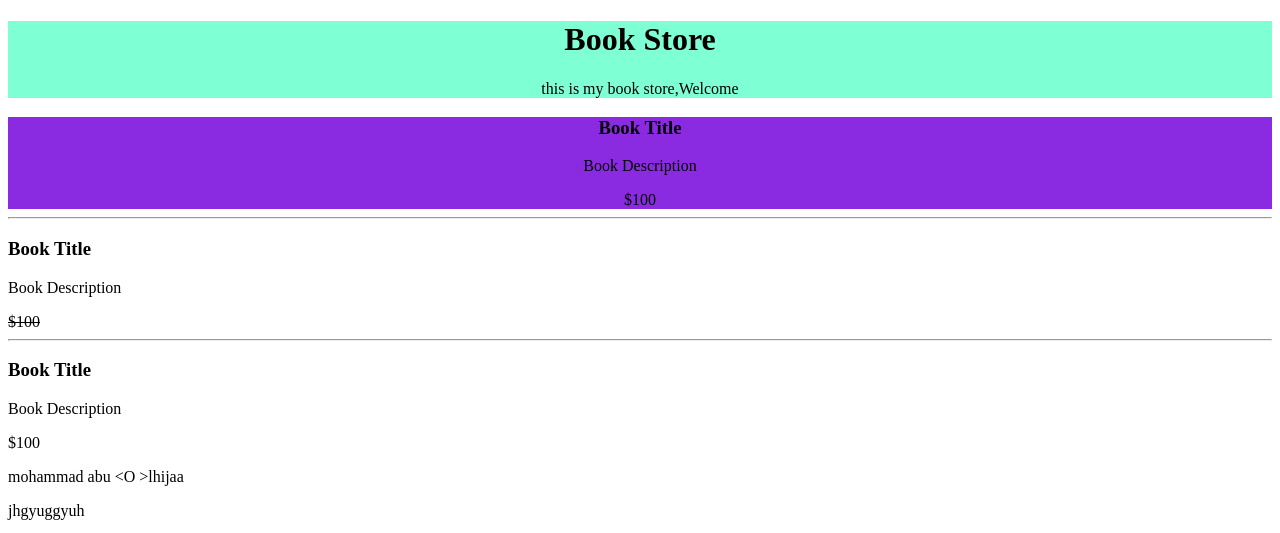
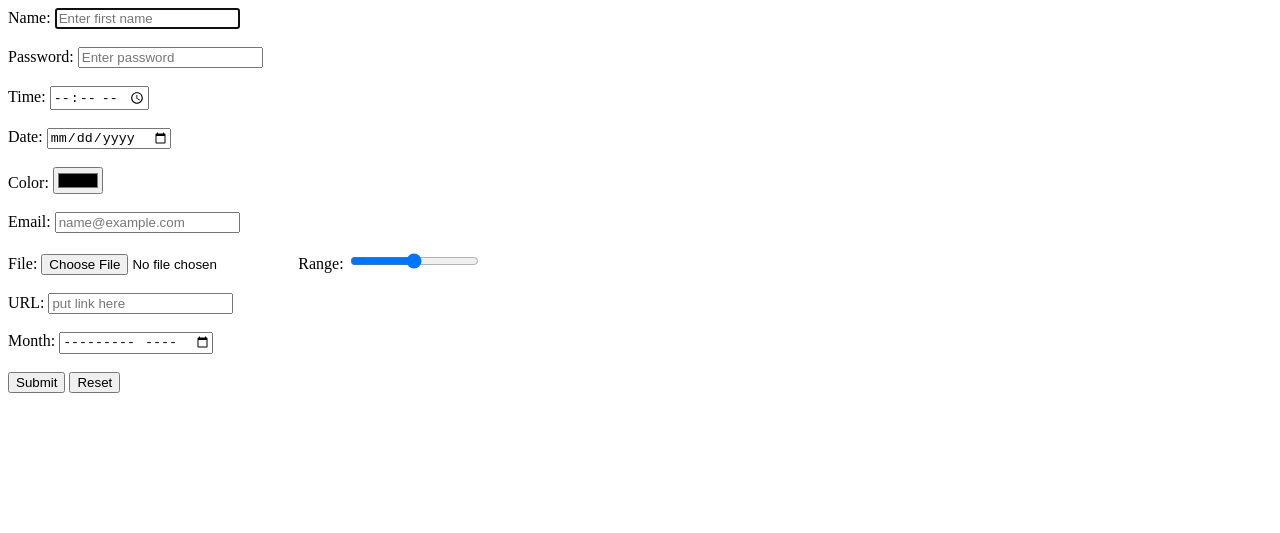
Before and after one commit to mohammad2001ah/my-work, a plain HTML site: page html course/index.html in a window 1280 px wide. Drawn offline with Linux system fonts and the light colour scheme.

Commit message:
new forms

```diff
--- a/html course/index.html
+++ b/html course/index.html
@@ -3,39 +3,56 @@
 <head>
     <meta charset="UTF-8">
     <meta name="viewport" content="width=device-width, initial-scale=1.0">
-        <title>Document</title>
-        <link rel="stylesheet" href="./stely.css">
-
+    <title>First Form</title>
 </head>
 <body>
-        <div class="store">
-            <h1>Book Store</h1>
-            <p>this is my book store,Welcome</p>
-        </div>
-        <div class="romantic">
-            <h3>Book Title</h3>
-            <P>Book Description</P>
-            <span>$100</span>
-        </div>
-        <hr>
-        <div class="police">
-            <h3>Book Title</h3>
-            <P>Book Description</P>
-            <span><del>$100</del></span>
-        </div>
-        <hr>
-        <div class="fantasy">
-            <h3>Book Title</h3>
-            <P>Book Description</P>
-            <span>$100</span>
-        </div>
-        <p> mohammad abu &lt;O &gt;lhijaa</p>
-        <header>
-            <p>jhgyuggyuh</p>
-        </header>
-        <video>
-            <source src=""
-        </video>
+    <form method="post" >
+        <label fot="Name">Name:</label>
+        <input type="text" placeholder="Enter first name" required name="user" autofocus>
+        <br>
+        <br>
+        <label fot="Password">Password:</label>
+        <input type="password" placeholder="Enter password" required name="password" minlength="6" maxlength="15">
+        <br>
+        <br>
+        <label fot="Time"> Time:</label>
+        <input type="time" placeholder="" >
+        <br>
+        <br>
+        <label fot="Date">Date:</label>
+        <input type="date" placeholder="" >
+        <br>
+        <br>
+        <label fot="color">Color:</label>
+        <input type="color" placeholder="" >
+        <br>
+        <br>
+        <label fot="mail">Email:</label>
+        <input type="email" placeholder="name@example.com" required name="mail">
+        <br>
+        <br>
+        <label fot="file">File:</label>
+        <input type="file" placeholder="">
 
+        <label fot="range">Range:</label>
+        <input type="range" placeholder="" >
+        <br>
+        <br>
+        <label fot="url"> URL:</label>
+        <input type="url" placeholder="put link here" >
+        <br>
+        <br>
+        <label fot="month">Month:</label>
+        <input type="month" placeholder="" >
+        <br>
+        <br>
+        <label for="submit"></label>
+        <input type="submit" placeholder="" >
+        <input type="reset" placeholder="" >
+        <br>
+        <br>
+
+
+    </form>
 </body>
 </html>
```
Also changed, not shown: html course/form3.html (added). Lines whose indentation alone changed are shown as unchanged.
